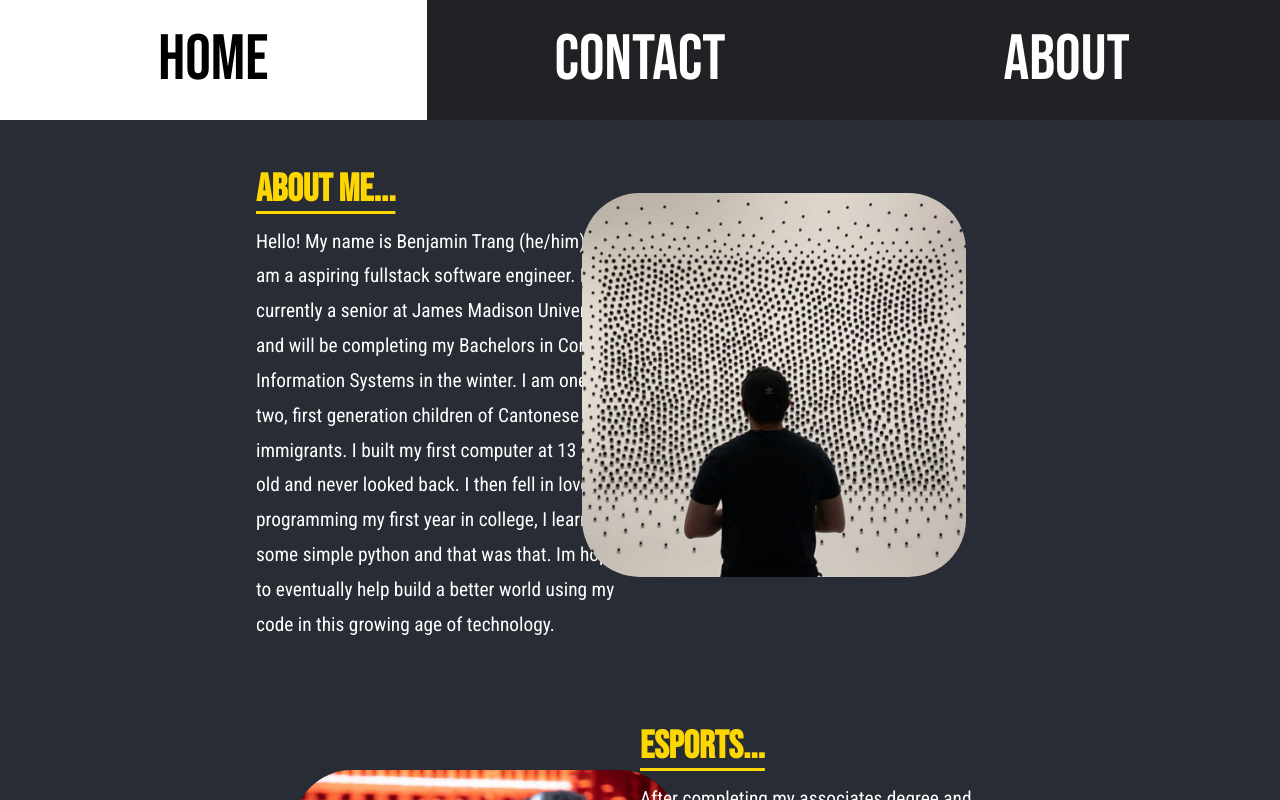
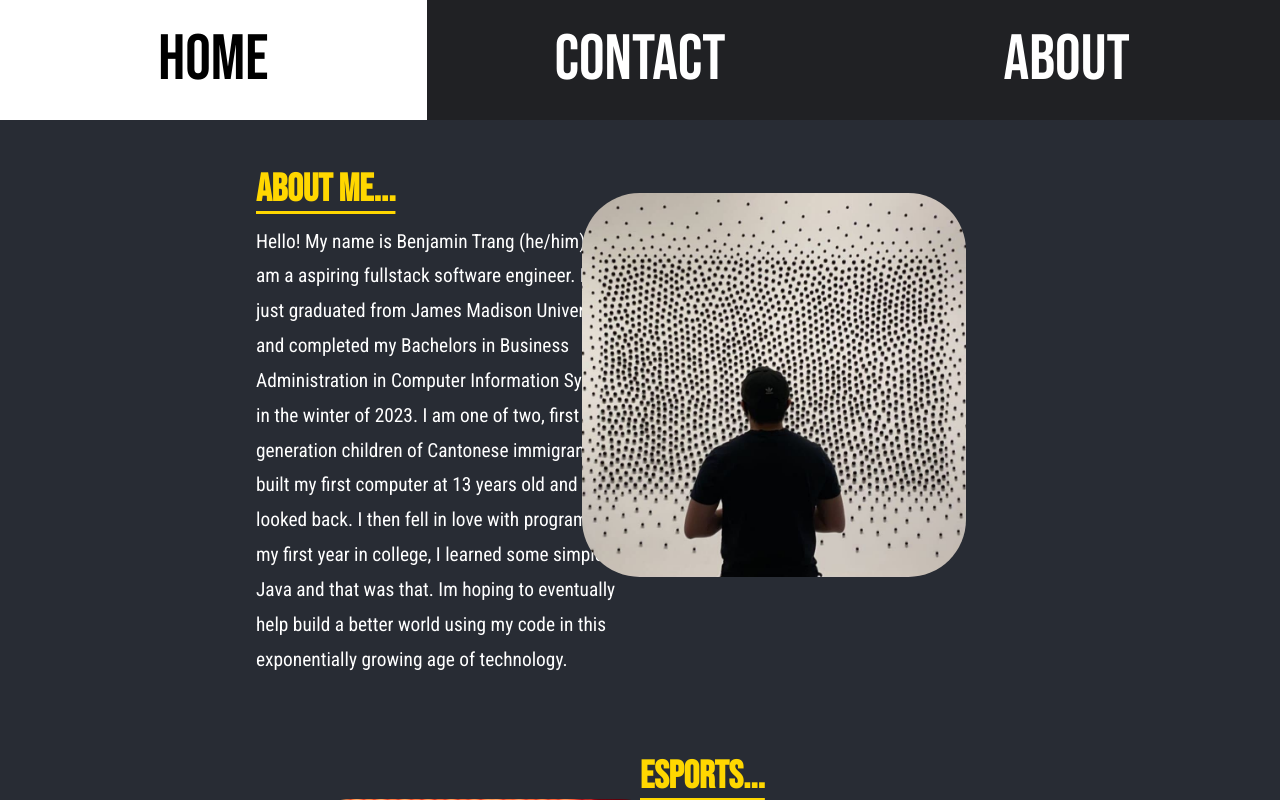
Before and after one commit to BT-Compile/B-TCODE, a React (Create React App) app in the folder my-app/: page /About in a window 1280 px wide. Shown: the top 800 px of the page. Built offline with nearby package versions, Linux system fonts and the light colour scheme.

Commit message:
work
patched issues and rewrite about me

```diff
--- a/my-app/src/Pages/Components/AboutMe.js
+++ b/my-app/src/Pages/Components/AboutMe.js
@@ -13,12 +13,11 @@ export default function AboutMe() {
                     <div className='blockLeft'>
                         <h2>About me...</h2>
                         <p>
-                            Hello! My name is Benjamin Trang (he/him) and I am a aspiring fullstack software engineer. I am currently a senior at James
-                            Madison
-                            University and will be completing my Bachelors in Computer Information Systems in the winter. I am one of two, first generation
-                            children of Cantonese immigrants. I built my first computer at 13 years old and never looked back. I then fell in love with
-                            programming my first year in college, I learned some simple python and that was that. Im hoping to eventually help build a better
-                            world using my code in this growing age of technology.
+                            Hello! My name is Benjamin Trang (he/him) and I am a aspiring fullstack software engineer. I have just graduated from James
+                            Madison University and completed my Bachelors in Business Administration in Computer Information Systems in the winter of 2023.
+                            I am one of two, first generation children of Cantonese immigrants. I built my first computer at 13 years old and never looked back.
+                            I then fell in love with programming my first year in college, I learned some simple Java and that was that.
+                            Im hoping to eventually help build a better world using my code in this exponentially growing age of technology.
                         </p>
                     </div>
                     <div className='blockRight'>
@@ -26,8 +25,7 @@ export default function AboutMe() {
                     </div>
                 </div>
 
-                <br />
-                <br />
+                <div className='spacer'></div>
 
                 <div className='containerTextAbout'>
                     <div className='blockLeft'>
@@ -48,8 +46,7 @@ export default function AboutMe() {
                     </div>
                 </div>
 
-                <br />
-                <br />
+                <div className='spacer'></div>
 
                 <div className='containerTextAbout'>
                     <div className='blockLeft'>
@@ -59,7 +56,7 @@ export default function AboutMe() {
                             family's restaurant and grew up around food. Typically in Asian cultures food is a sign of love and I do enjoy cooking for
                             my loved ones. Another one of my hobbies (or a money sink) is building keyboards. A few of my best friends got me into
                             building them and now typing with a regular 'keeb' is like using a plastic fork on a steak. Lastly, I really enjoy listening
-                            to all types of music. Some of my favorite artists are Kendrick Lamar, Paramore, and Joji. My partner and I love going to
+                            to all types of music. Two of my favorite artists are Kendrick Lamar and Paramore. My partner and I love going to
                             concerts and she is the one that took me to my first. Hopefully some of these resonate with you and definitely feel
                             free to reach out to me if you wanna chat about these topics!
                         </p>
@@ -69,23 +66,20 @@ export default function AboutMe() {
                     </div>
                 </div>
 
-                <br />
-                <br />
+                <div className='spacer'></div>
 
                 <div className='finalpara'>
                     <h2>The Purpose...</h2>
                     <p>
                         I created this website to get myself out there into the tech world. As I have stated before I think that technology is the best way
                         to make a difference on our planet and society. I want my code to be able to make a positive impact on the the world and
-                        hopefully
-                        work at a place that shares the same values as myself.
+                        hopefully work at a place that shares the same values as myself.
                     </p>
                 </div>
                 <h3 id='ty'>Thanks for reading</h3>
             </div>
 
-            <br />
-            <br />
+            <div className='spacer'></div>
         </>
     );
 }
--- a/my-app/src/Pages/Components/App.css
+++ b/my-app/src/Pages/Components/App.css
@@ -281,3 +281,7 @@ a {
   flex: 30%;
   padding: 5px;
 }
+
+.spacer {
+  margin: 5%;
+}
--- a/my-app/src/Pages/Contact.js
+++ b/my-app/src/Pages/Contact.js
@@ -18,10 +18,7 @@ const Contact = () => {
                 </body>
                 <br />
                 <br />
-                <br />
-                <br />
-                <br />
-                <br />
+                <div className='spacer'></div>
                 <Footer />
             </div>
         </>
```
